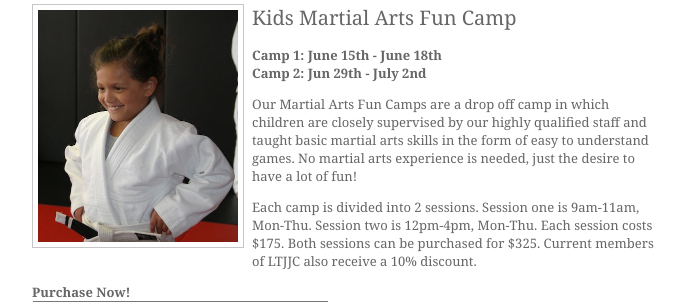
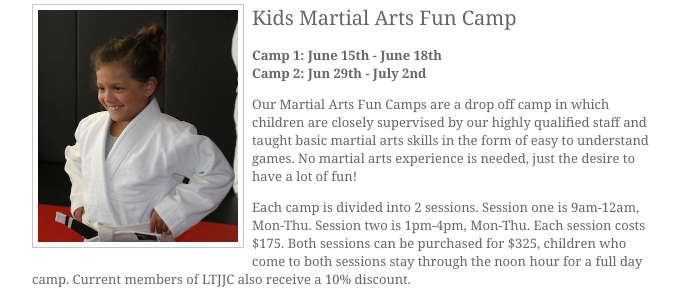
Before and after one commit to elliottohara/test_site.com, a Django app: template testproject/templates/camps.html in a window 1280 px wide. Shown: the part 214-516 px from the top of the page, without its empty margins (128-813 px from the left). Run offline with Django 3.2, Linux system fonts and the light colour scheme; the template is opened without the code that fills it, so the values that code supplies are empty; parts of the project's set-up code (start-up, migrations or seed data) failed here and were passed over; some libraries are stand-ins or nearby versions.

Commit message:
full day camp

```diff
--- a/testproject/templates/camps.html
+++ b/testproject/templates/camps.html
@@ -14,9 +14,9 @@
         staff and taught basic martial arts skills in the form of easy to understand games. No martial arts experience
         is needed, just the desire to have a lot of fun!
         </p>
-        <p>Each camp is divided into 2 sessions. Session one is 9am-11am, Mon-Thu. Session two is 12pm-4pm, Mon-Thu.
-        Each session costs $175. Both sessions can be purchased for $325. Current members of LTJJC also receive a 10%
-        discount.
+        <p>Each camp is divided into 2 sessions. Session one is 9am-12am, Mon-Thu. Session two is 1pm-4pm, Mon-Thu.
+        Each session costs $175. Both sessions can be purchased for $325, children who come to both sessions stay through
+        the noon hour for a full day camp. Current members of LTJJC also receive a 10% discount.
         </p>
         <form action="https://www.paypal.com/cgi-bin/webscr" method="post" target="_top">
 <input type="hidden" name="cmd" value="_s-xclick">
```
